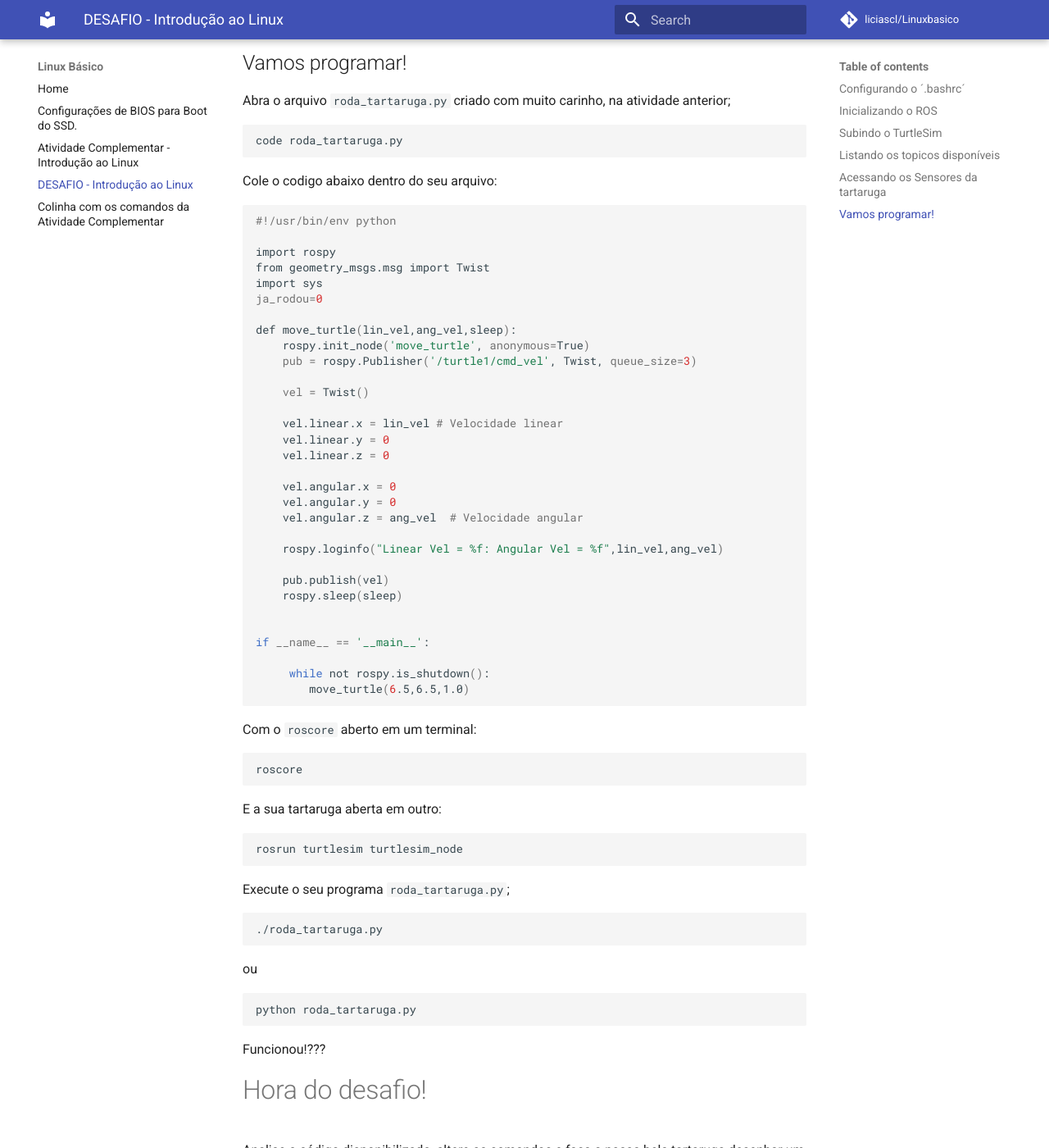
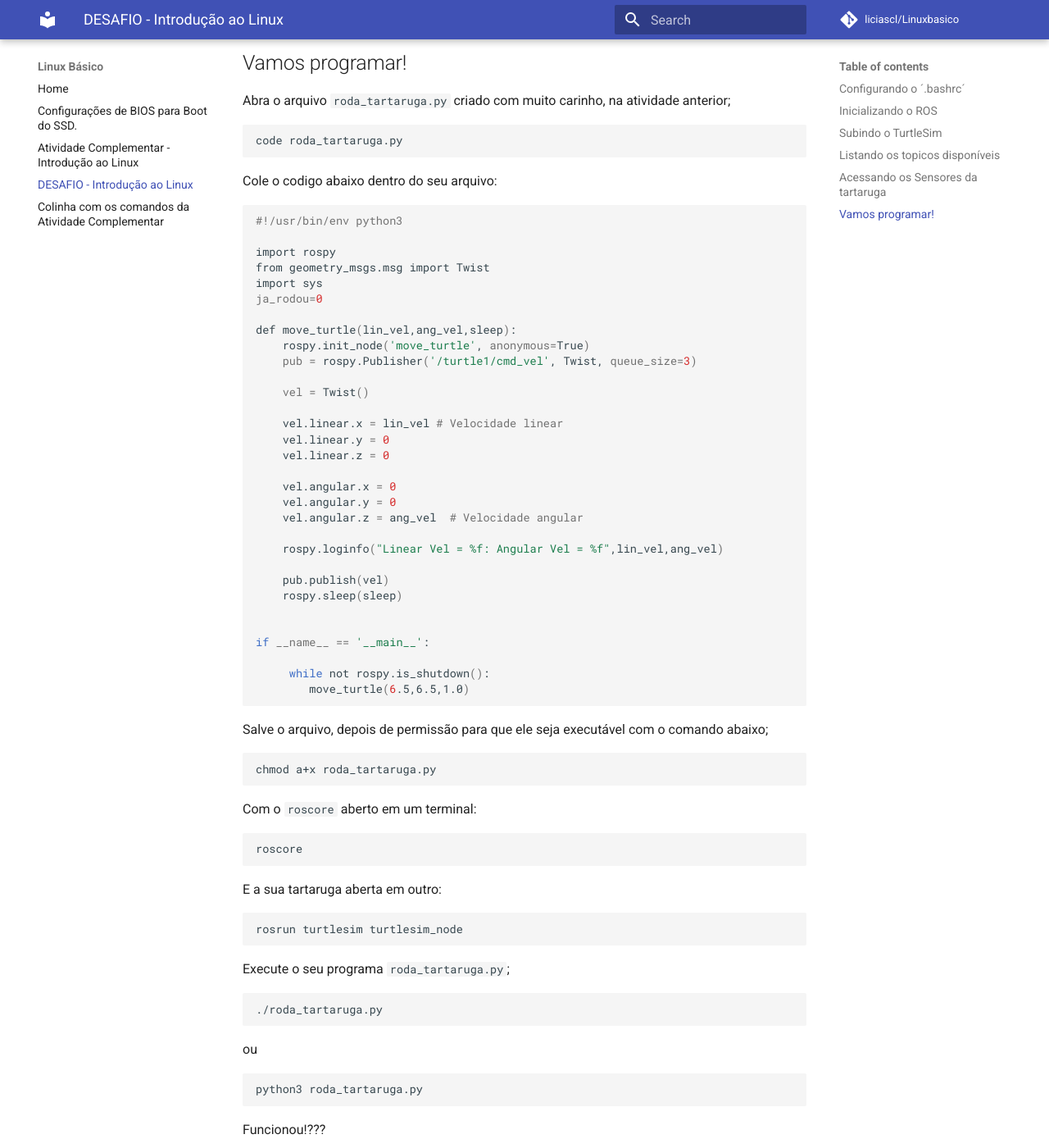
Before and after one commit to liciascl/Linuxbasico, an MkDocs documentation site: the page built from docs-src/desafio.md, in a window 1280 px wide and 1400 px high, scrolled down 5533 px. Shown: the whole window at 82% size. Built offline with MkDocs 1.6.1 and Material for MkDocs 9.7.7, drawn with Linux system fonts in a browser that asks for light colours; comment, search, counter and statistics services are not loaded.

Commit message:
Update desafio.md

````diff
--- a/docs-src/desafio.md
+++ b/docs-src/desafio.md
@@ -169,7 +169,7 @@ Cole o codigo abaixo dentro do seu arquivo:
 
 
 ``` bash
-#!/usr/bin/env python
+#!/usr/bin/env python3
 
 import rospy
 from geometry_msgs.msg import Twist
@@ -200,6 +200,13 @@ if __name__ == '__main__':
 
      while not rospy.is_shutdown():
         move_turtle(6.5,6.5,1.0)
+```
+
+Salve o arquivo, depois de permissão para que ele seja executável com o comando abaixo;
+
+
+``` bash
+chmod a+x roda_tartaruga.py
 ```
 
 
@@ -237,7 +244,7 @@ ou
 
 
 ``` bash
-python roda_tartaruga.py
+python3 roda_tartaruga.py
 ```
 
 
````
